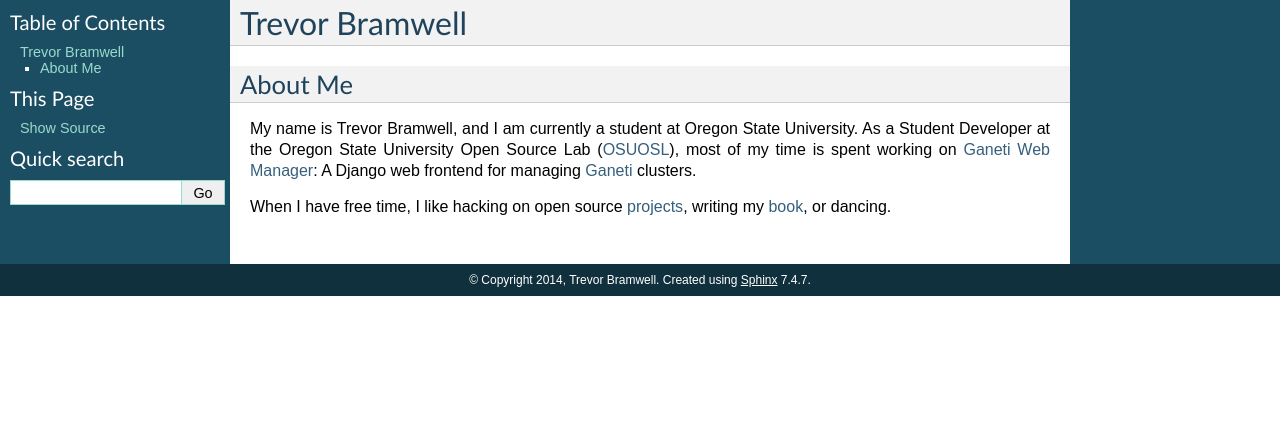
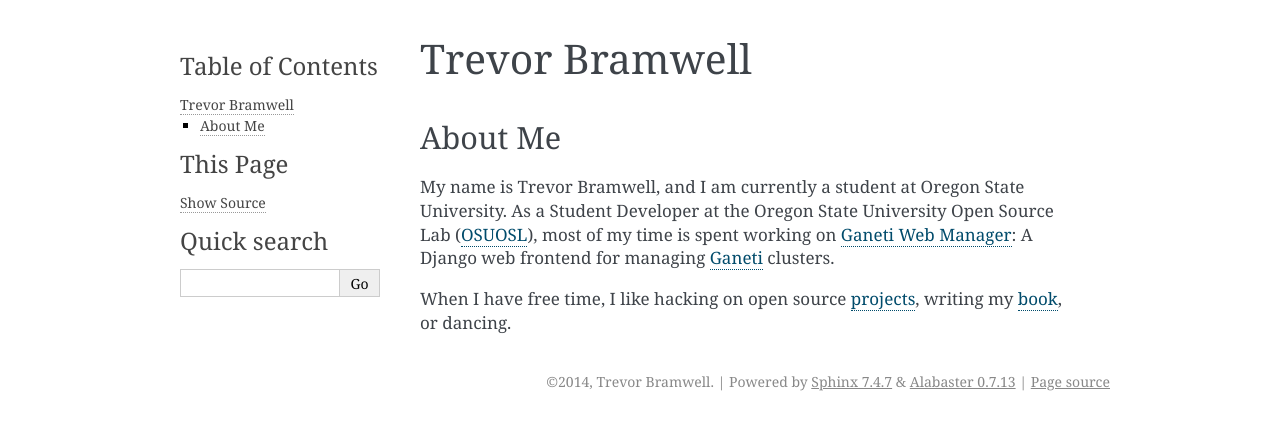
Before and after one commit to bramwelt/website, a Sphinx documentation site: the page built from trevor.bramwell.net/docs/source/index.rst, in a window 1280 px wide. Shown: the top 430 px of the page. Built offline with Sphinx 7.4.7, drawn with Linux system fonts in a browser that asks for light colours.

Commit message:
Remove layout extention. Make alabaster the theme

```diff
--- a/trevor.bramwell.net/docs/source/_templates/layout.html
+++ /dev/null
@@ -1,3 +0,0 @@
-{% extends "!layout.html" %}
-{% block relbar1 %}{% endblock %}
-{% block relbar2 %}{% endblock %}
--- a/trevor.bramwell.net/docs/source/conf.py
+++ b/trevor.bramwell.net/docs/source/conf.py
@@ -11,7 +11,10 @@
 # All configuration values have a default; values that are commented out
 # serve to show the default.
 
-import sys, os
+import os
+import sys
+
+import alabaster
 
 # If extensions (or modules to document with autodoc) are in another directory,
 # add these directories to sys.path here. If the directory is relative to the
@@ -94,7 +97,7 @@ pygments_style = 'sphinx'
 
 # The theme to use for HTML and HTML Help pages.  See the documentation for
 # a list of builtin themes.
-html_theme = 'default'
+html_theme = 'alabaster'
 
 # Theme options are theme-specific and customize the look and feel of a theme
 # further.  For a list of options available for each theme, see the
@@ -102,7 +105,7 @@ html_theme = 'default'
 #html_theme_options = {}
 
 # Add any paths that contain custom themes here, relative to this directory.
-#html_theme_path = []
+html_theme_path = [alabaster.get_path()]
 
 # The name for this set of Sphinx documents.  If None, it defaults to
 # "<project> v<release> documentation".
```
